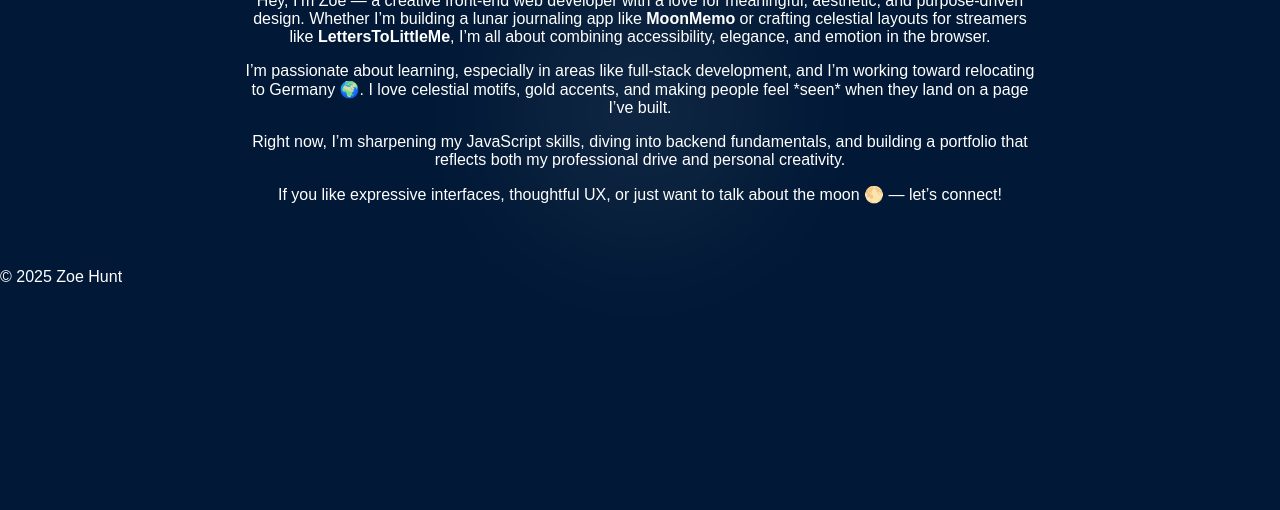
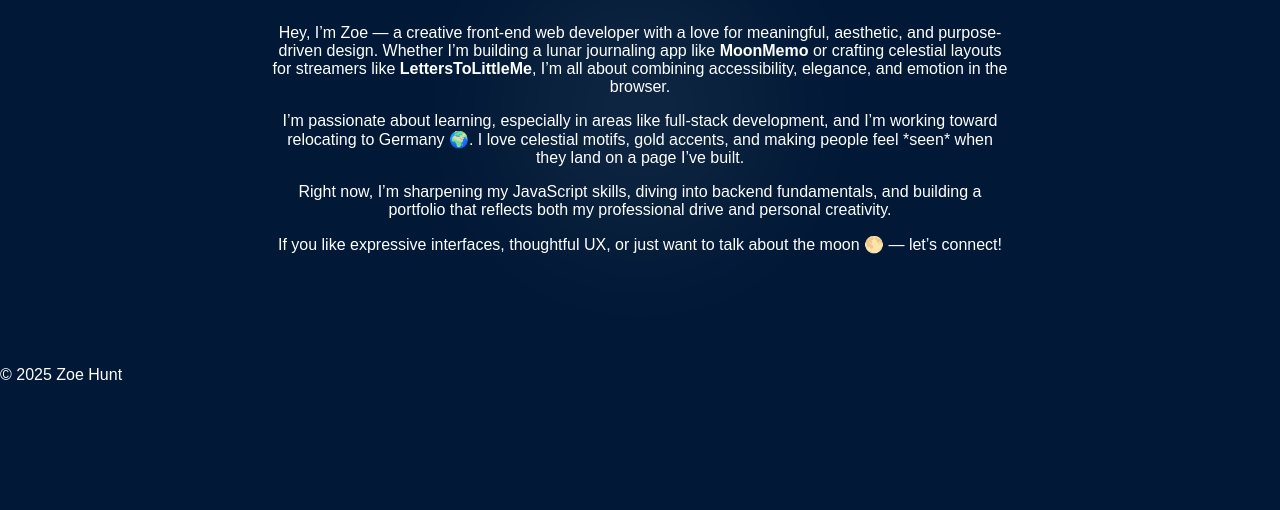
Before and after one commit to zohunt/zoe-portfolio, a plain HTML site: page about.html in a window 1280 px wide. Shown: the part 290-800 px from the top of the page. Drawn offline with Linux system fonts and the light colour scheme.

Commit message:
Update styles.css

```diff
--- a/css/styles.css
+++ b/css/styles.css
@@ -10,6 +10,11 @@ body.light-mode {
   --text: #011936;
   --accent: #0fa3b1;
   --card-bg: rgba(0, 0, 0, 0.05);
+}
+.container {
+  max-width: 960px;
+  margin: 0 auto;
+  padding: 2rem;
 }
 
 body {
```
